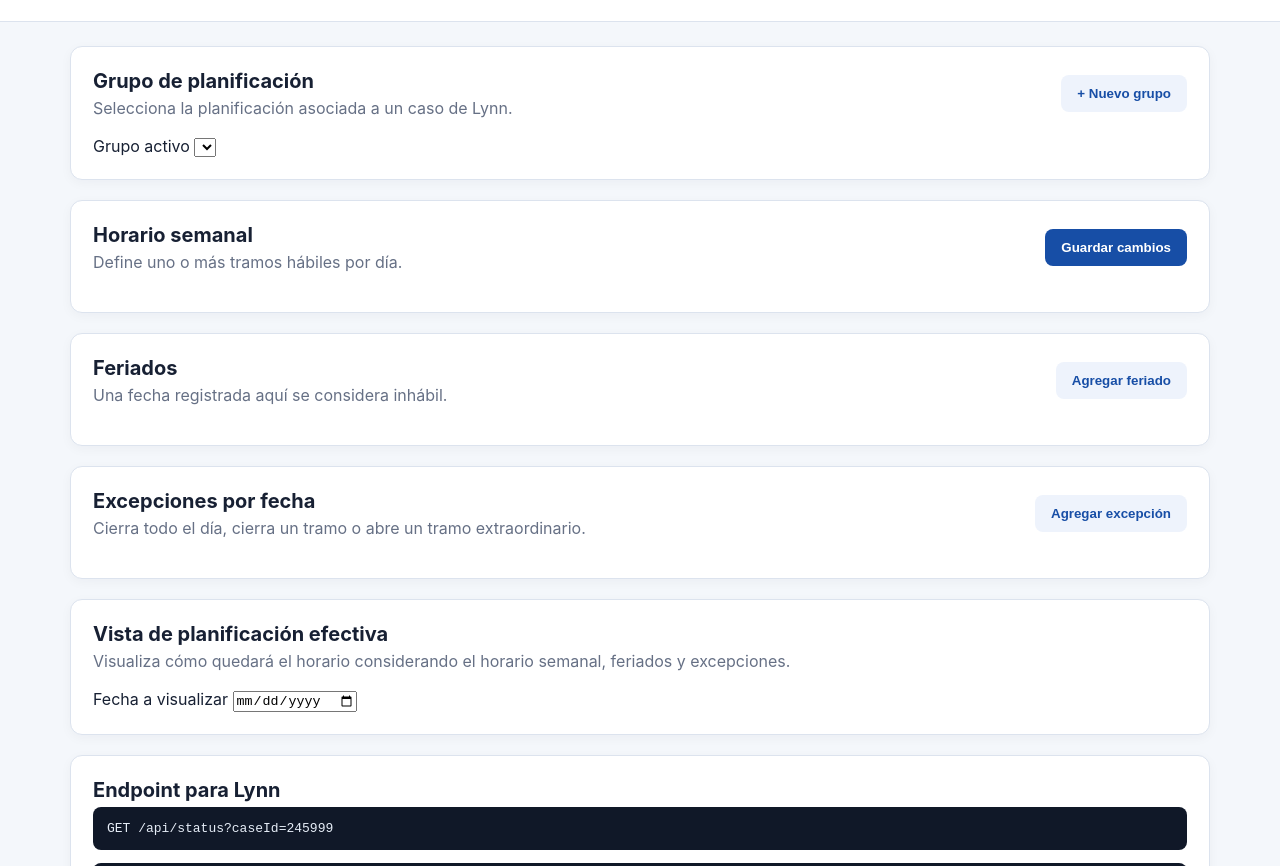
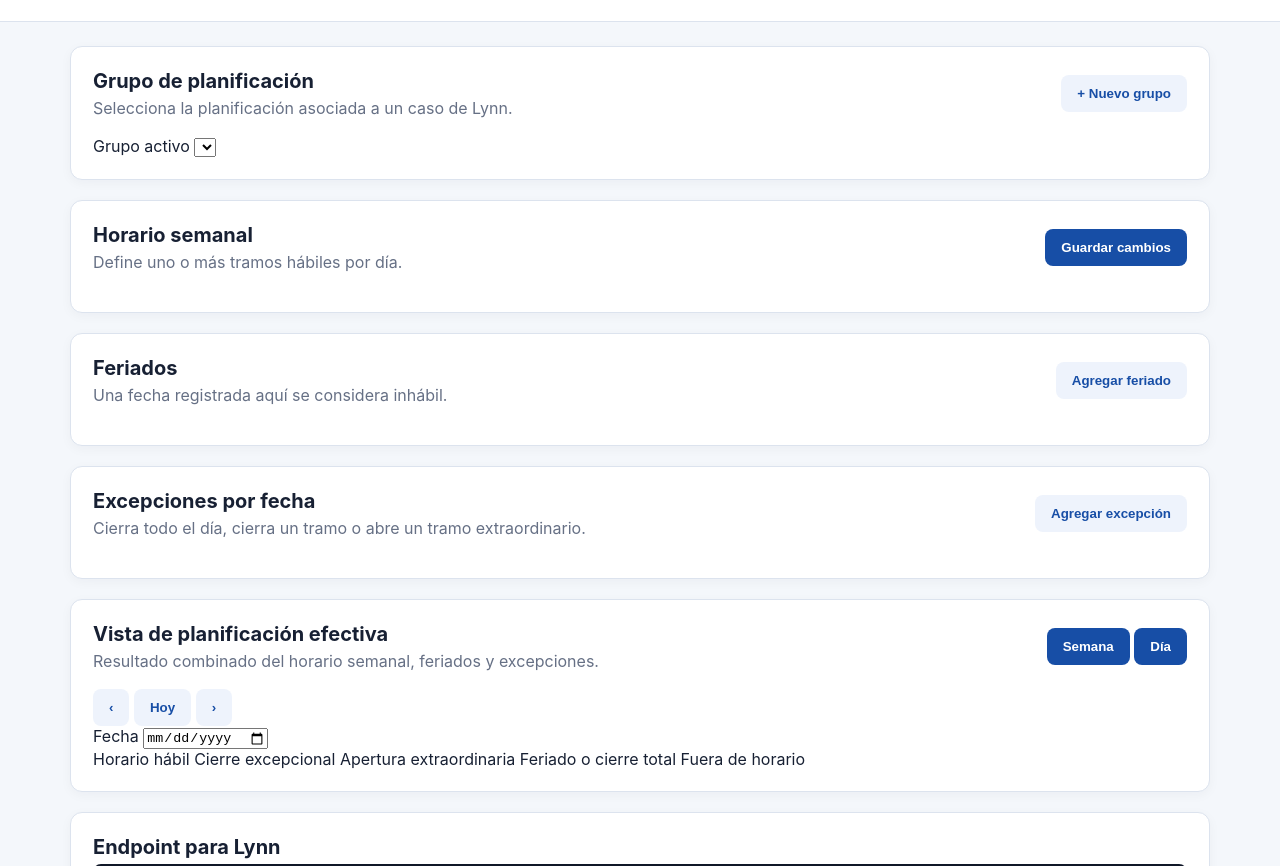
Before and after one commit to Nickoo-0/app-planificacion-v2, a website: page horario-chile-vercel/public/index.html in a window 1280 px wide. Shown: the part 86-952 px from the top of the page. Drawn offline with Linux system fonts and the light colour scheme; no server answers.

Commit message:
Add weekly effective schedule calendar

```diff
--- a/horario-chile-vercel/public/index.html
+++ b/horario-chile-vercel/public/index.html
@@ -34,15 +34,11 @@
       </button>
     </div>
 
-    <div>
-      <label for="groupSelector">
-        Grupo activo
-      </label>
+    <label for="groupSelector">Grupo activo</label>
 
-      <select id="groupSelector">
-      </select>
-      <p id="groupInfo"></p>
-    </div>
+    <select id="groupSelector"></select>
+
+    <p id="groupInfo" class="group-info"></p>
   </section>
 
   <section class="card">
@@ -52,9 +48,7 @@
         <p>Define uno o más tramos hábiles por día.</p>
       </div>
 
-      <button id="save">
-        Guardar cambios
-      </button>
+      <button id="save">Guardar cambios</button>
     </div>
 
     <div id="week" class="week"></div>
@@ -89,24 +83,59 @@
 
     <div id="exceptions"></div>
   </section>
-<section class="card">
-  <div class="section-title">
+
+  <section class="card calendar-card">
+    <div class="section-title calendar-header">
       <div>
         <h2>Vista de planificación efectiva</h2>
-      <p>
-        Visualiza cómo quedará el horario considerando
-        el horario semanal, feriados y excepciones.
-      </p>
+        <p>Resultado combinado del horario semanal, feriados y excepciones.</p>
+      </div>
+
+      <div class="calendar-modes">
+        <button id="weekMode" class="calendar-mode active" type="button">
+          Semana
+        </button>
+
+        <button id="dayMode" class="calendar-mode" type="button">
+          Día
+        </button>
       </div>
     </div>
 
+    <div class="calendar-toolbar">
+      <div class="calendar-navigation">
+        <button id="previousPeriod" class="secondary" type="button">
+          ‹
+        </button>
+
+        <button id="todayPeriod" class="secondary" type="button">
+          Hoy
+        </button>
+
+        <button id="nextPeriod" class="secondary" type="button">
+          ›
+        </button>
+      </div>
+
+      <strong id="calendarPeriod"></strong>
+
       <div>
-    <label for="previewDate">Fecha a visualizar</label>
+        <label for="previewDate">Fecha</label>
         <input id="previewDate" type="date">
       </div>
+    </div>
 
-  <div id="schedulePreview"></div>
+    <div class="calendar-legend">
+      <span><i class="legend-open"></i> Horario hábil</span>
+      <span><i class="legend-close"></i> Cierre excepcional</span>
+      <span><i class="legend-special"></i> Apertura extraordinaria</span>
+      <span><i class="legend-holiday"></i> Feriado o cierre total</span>
+      <span><i class="legend-outside"></i> Fuera de horario</span>
+    </div>
+
+    <div id="schedulePreview" class="schedule-calendar"></div>
   </section>
+
   <section class="card">
     <h2>Endpoint para Lynn</h2>
 
```
Lines whose indentation alone changed are shown as unchanged.
